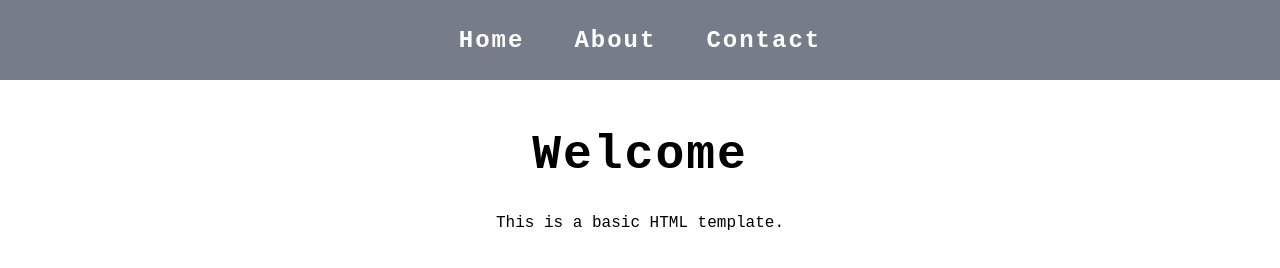
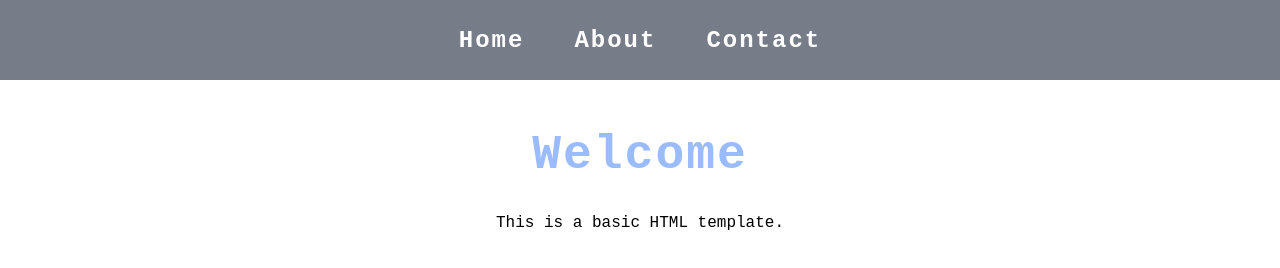
Before and after one commit to Naman739-star/portfolio-profile, a plain HTML site: page index.html in a window 1280 px wide. Drawn offline with Linux system fonts and the light colour scheme.

Commit message:
added features

```diff
--- a/style.css
+++ b/style.css
@@ -57,6 +57,7 @@ main h1{
     font-family: monospace;
     font-weight: bold;
     letter-spacing: 2px;
+    color: rgba(0, 85, 255, 0.397);
 
 }
 
```
